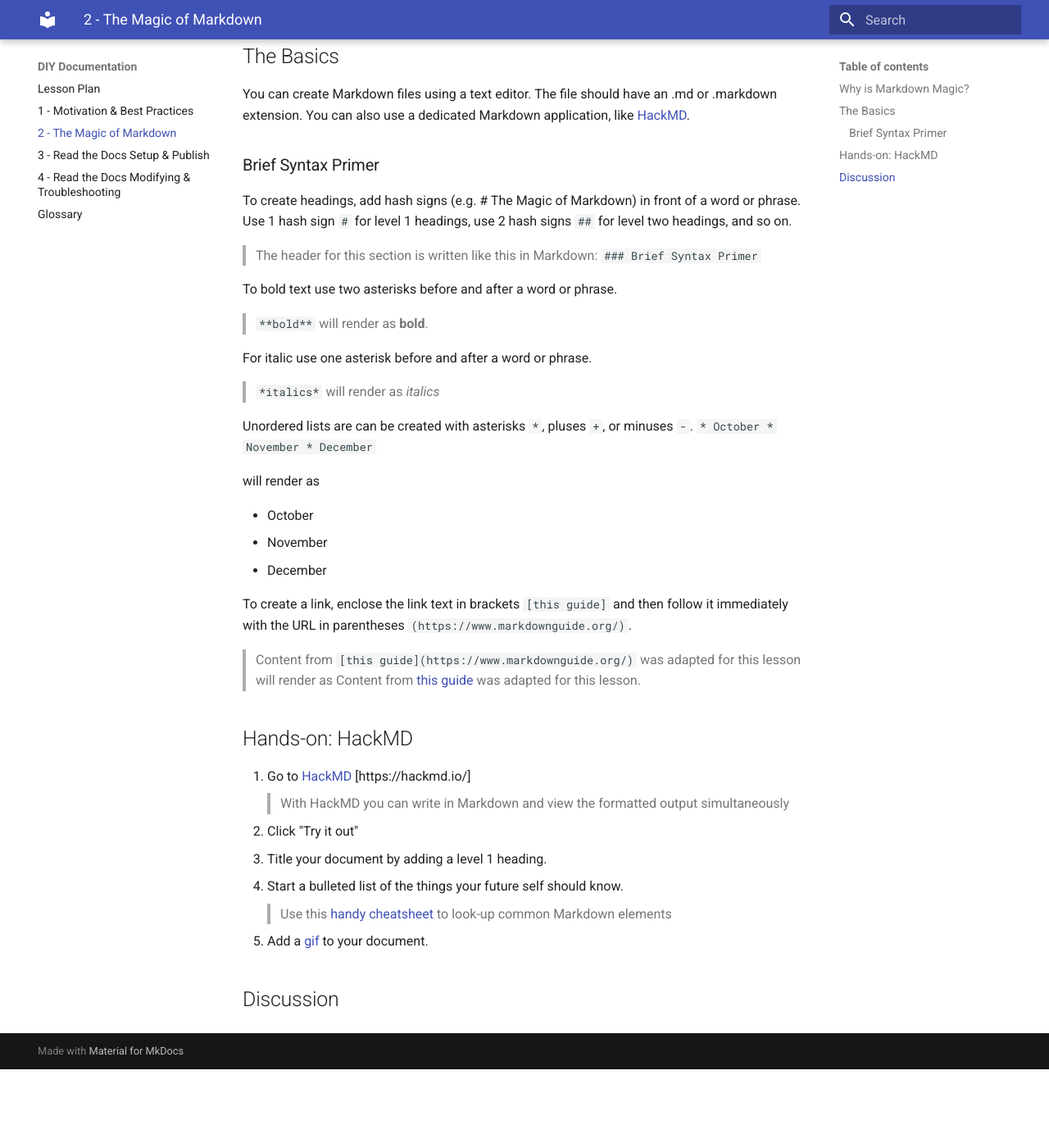
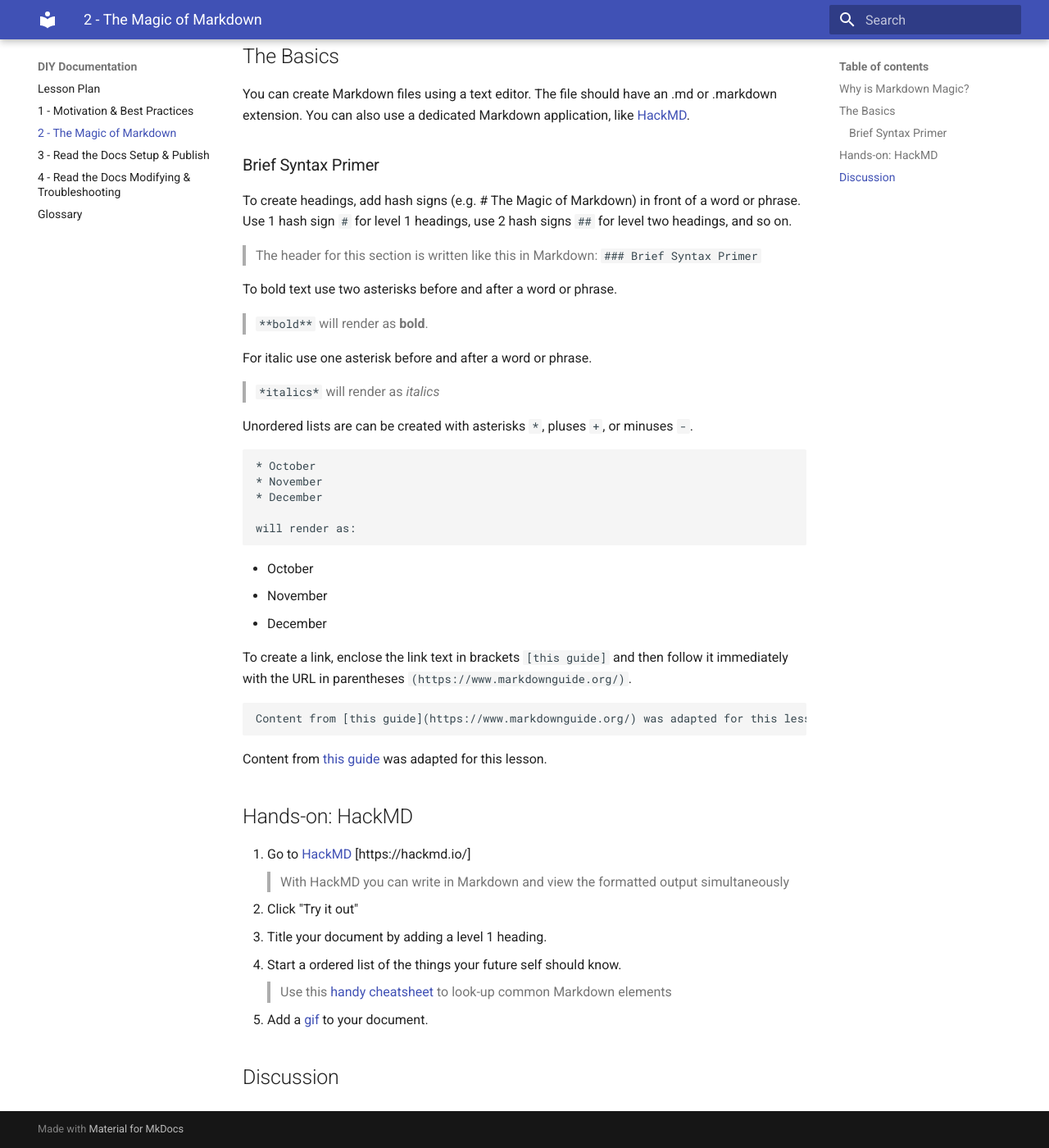
Before and after one commit to rchampieux/diy-documentation, an MkDocs documentation site: the page built from docs/lesson2.md, in a window 1280 px wide and 1400 px high, scrolled down 935 px. Shown: the whole window at 82% size. Built offline with MkDocs 1.6.1 and Material for MkDocs 9.7.7, drawn with Linux system fonts in a browser that asks for light colours; old or Windows-style settings are respelled for this version of MkDocs; before the commit the page ends 2239 px from its top, so only the background shows below that; part of the change alters nothing that is shown.

Commit message:
Update lesson2.md

````diff
--- a/docs/lesson2.md
+++ b/docs/lesson2.md
@@ -24,19 +24,22 @@ For italic use one asterisk before and after a word or phrase.
 > `*italics*` will render as *italics*
 
 Unordered lists are can be created with asterisks `*`, pluses `+`, or minuses `-`.
-```* October
+```
+* October
 * November
 * December
+
+will render as:
 ```
-
-will render as
-
 * October
 * November
 * December
 
 To create a link, enclose the link text in brackets `[this guide]` and then follow it immediately with the URL in parentheses `(https://www.markdownguide.org/)`.
-> Content from `[this guide](https://www.markdownguide.org/)` was adapted for this lesson will render as Content from [this guide](https://www.markdownguide.org/) was adapted for this lesson.
+```
+Content from [this guide](https://www.markdownguide.org/) was adapted for this lesson will render as:
+```
+Content from [this guide](https://www.markdownguide.org/) was adapted for this lesson.
 
 ## Hands-on: HackMD
 1. Go to [HackMD](https://hackmd.io/)
@@ -44,7 +47,7 @@ To create a link, enclose the link text in brackets `[this guide]` and then foll
 > With HackMD you can write in Markdown and view the formatted output simultaneously
 2. Click "Try it out"
 3. Title your document by adding a level 1 heading.
-4. Start a bulleted list of the things your future self should know.
+4. Start a ordered list of the things your future self should know.
 > Use this [handy cheatsheet](https://github.com/adam-p/markdown-here/wiki/Markdown-Cheatsheet#blockquotes) to look-up common Markdown elements
 5. Add a [gif](https://giphy.com/) to your document.
 
````
